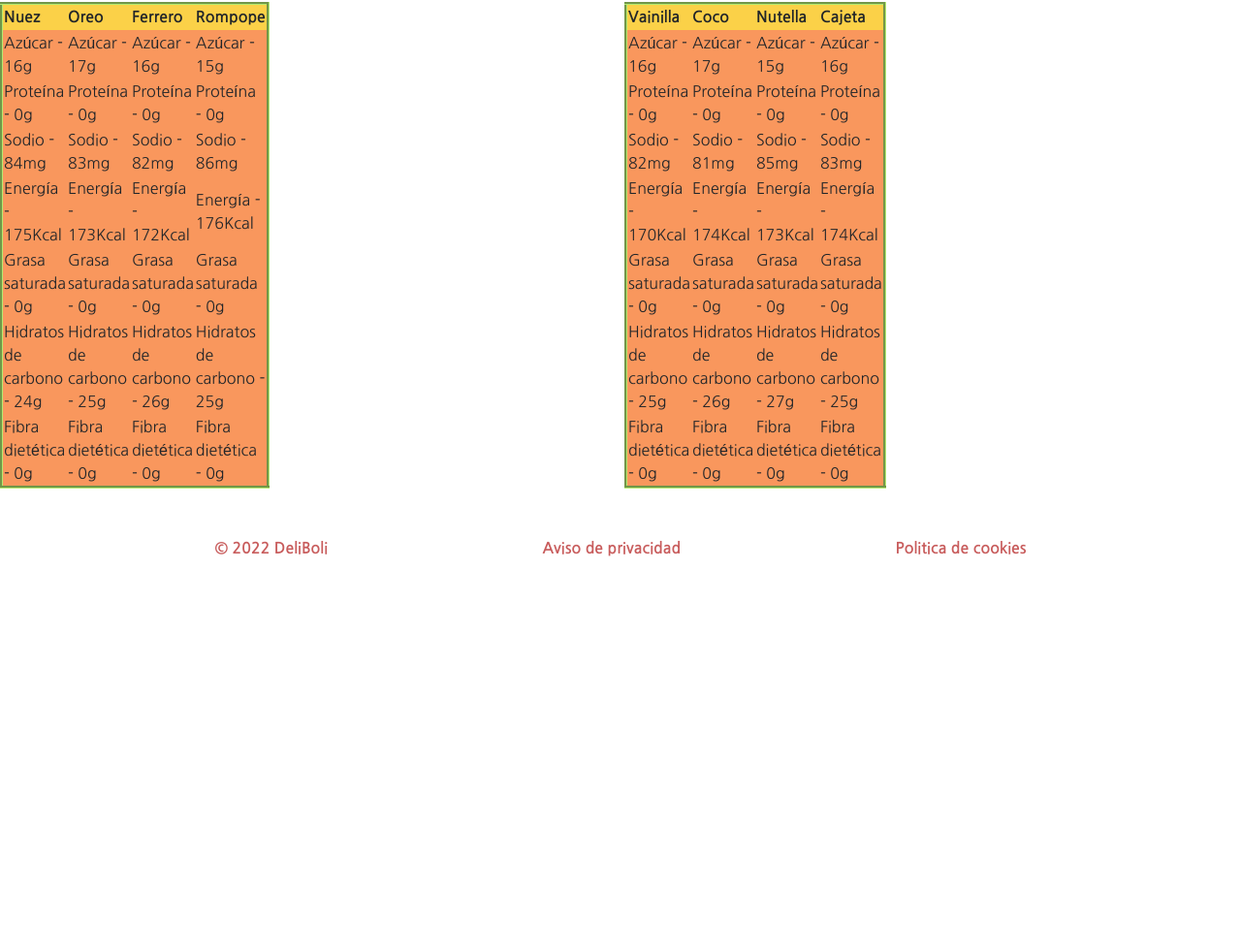
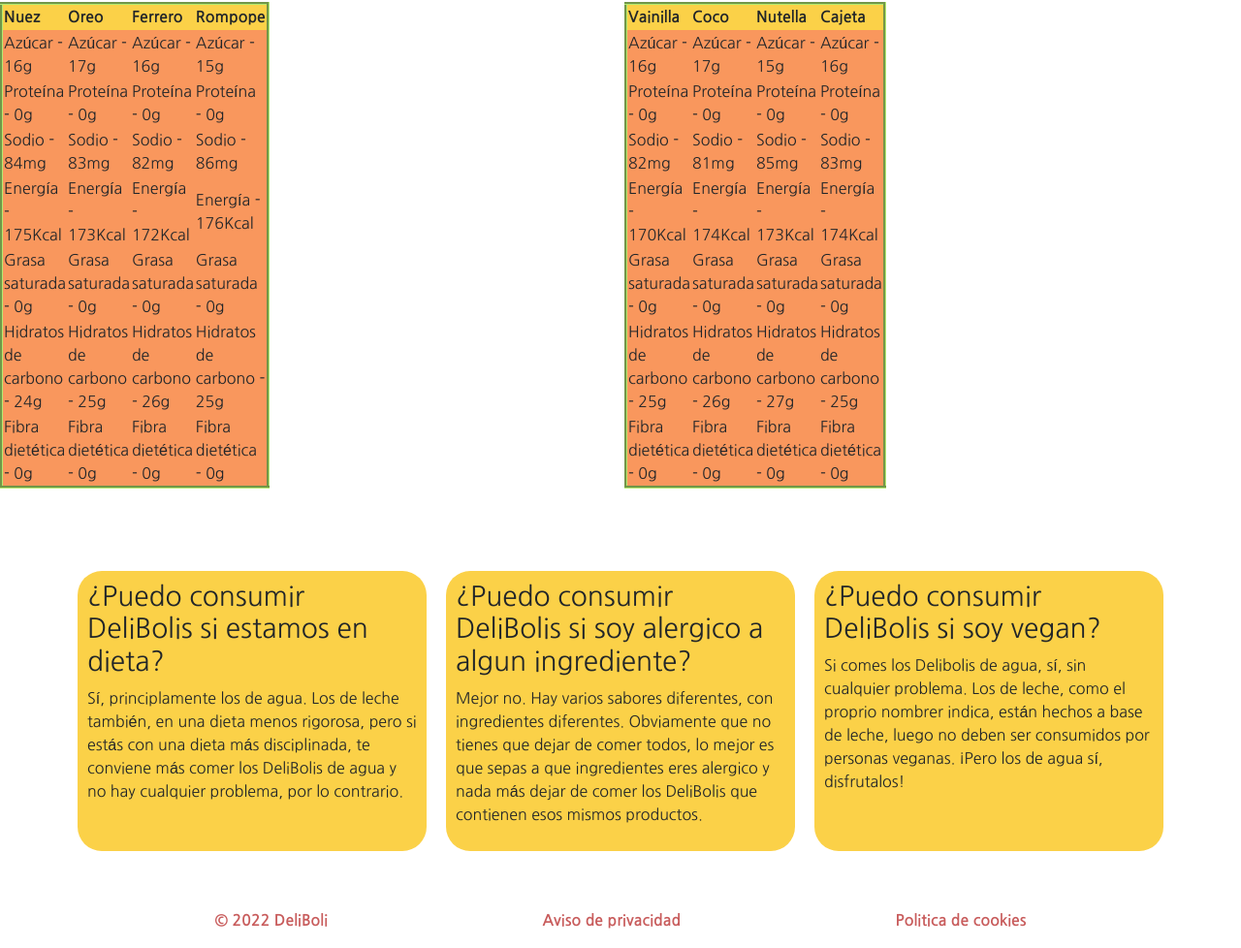
Before and after one commit to fabioamarques1990/proyecto-coderhouse, a plain HTML site: page pages/infonutrimental.html in a window 1280 px wide. Shown: the part 1215-2193 px from the top of the page at 97% size. Before the commit the page ends 1809 px from the top, so only its background shows below. Drawn offline with nearby package versions, Linux system fonts and the light colour scheme.

Commit message:
Terminado el tercero grid de bootstrap, en la página infonutrimental

```diff
--- a/pages/infonutrimental.html
+++ b/pages/infonutrimental.html
@@ -280,6 +280,38 @@
         </section>
     </main>
 
+    <div class="container" style="margin-top: 75px;">
+        <div class="row">
+            <div class="col-sm" style="background-color: #FBD148; margin: 10px; padding: 10px; border-radius: 25px;">
+                <h3>
+                    ¿Puedo consumir DeliBolis si estamos en dieta?
+                </h3>
+                <p>
+                    Sí, principlamente los de agua. Los de leche también, en una dieta menos rigorosa, pero si estás con una dieta más disciplinada, te conviene más comer los DeliBolis de agua y no hay cualquier problema, por lo contrario.
+                </p>
+            </div>
+
+            <div class="col-sm" style="background-color: #FBD148; margin: 10px; padding: 10px; border-radius: 25px;">
+                <h3>
+                    ¿Puedo consumir DeliBolis si soy alergico a algun ingrediente?
+                </h3>
+                <p>
+                    Mejor no. Hay varios sabores diferentes, con ingredientes diferentes. Obviamente que no tienes que dejar de comer todos, lo mejor es que sepas a que ingredientes eres alergico y nada más dejar de comer los DeliBolis que contienen esos mismos productos.
+                </p>
+            </div>
+
+            <div class="col-sm" style="background-color: #FBD148; margin: 10px; padding: 10px; border-radius: 25px;">
+                <h3>
+                    ¿Puedo consumir DeliBolis si soy vegan?
+                </h3>
+                <p>
+                    Si comes los Delibolis de agua, sí, sin cualquier problema. Los de leche, como el proprio nombrer indica, están hechos a base de leche, luego no deben ser consumidos por personas veganas. ¡Pero los de agua sí, disfrutalos!
+                </p>
+            </div>
+
+        </div>
+    </div>
+
     <!-- inicio de footer -->
     <footer class="infonutrimental_footer">
         <p>© 2022 DeliBoli</p>
```
